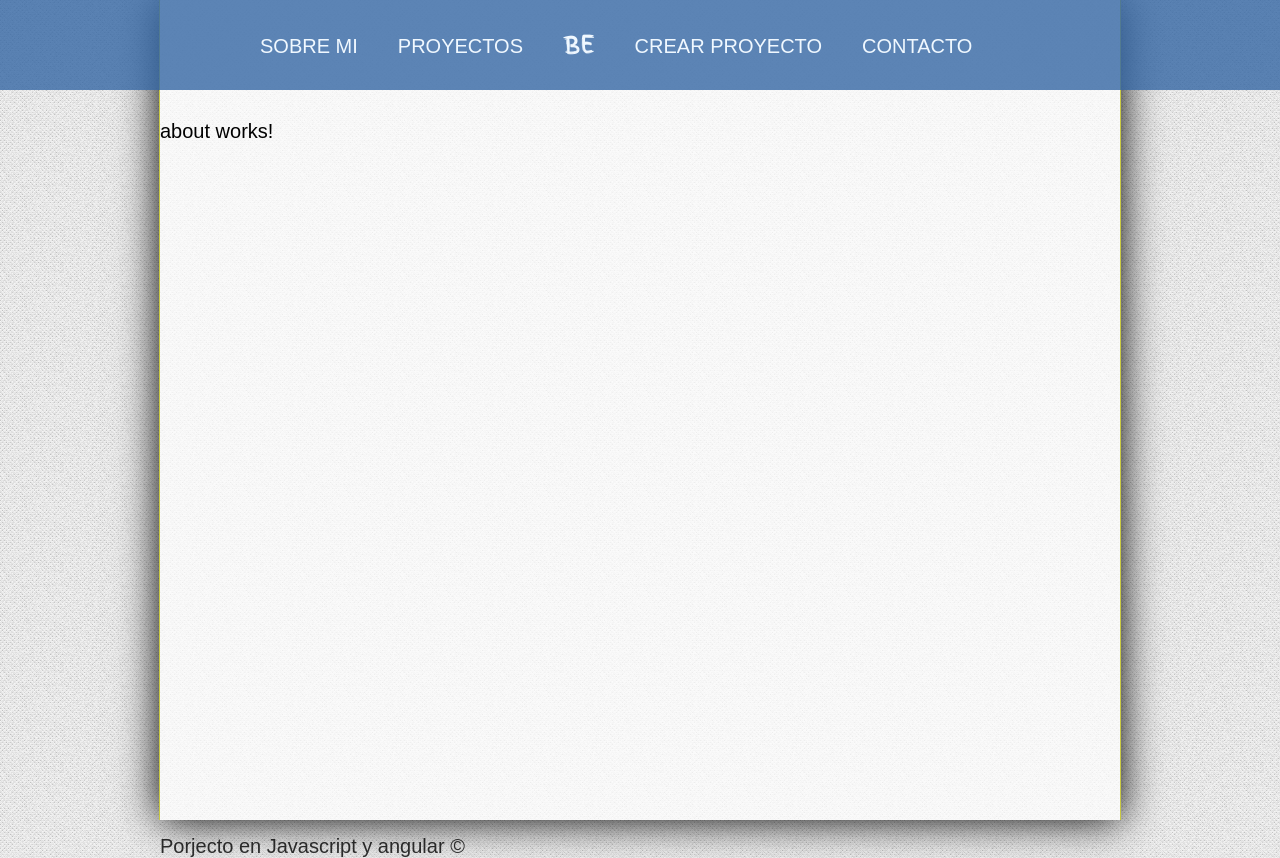
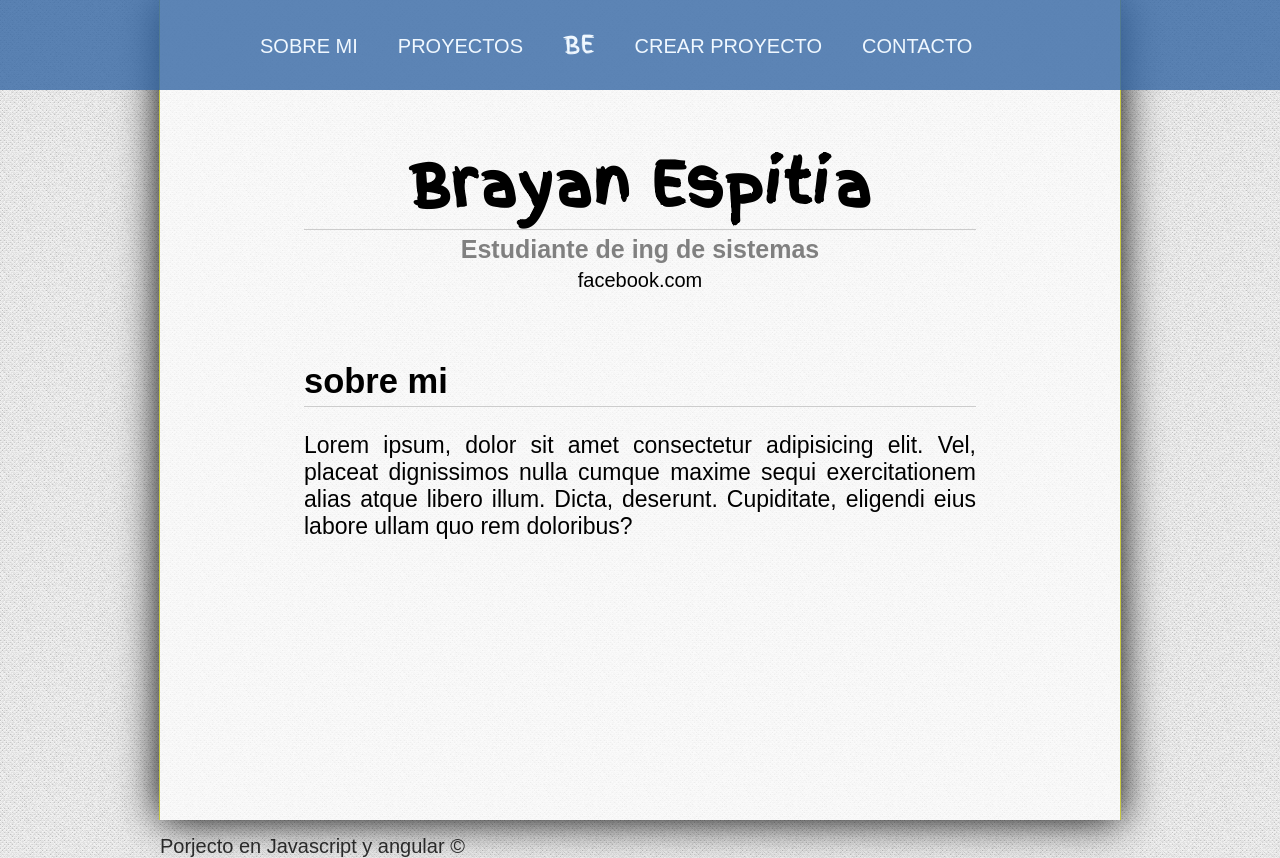
Before and after one commit to brayanespitia/proyectoAngular, an Angular app: page / in a window 1280 px wide. Built offline with nearby package versions, Linux system fonts and the light colour scheme.

Commit message:
maquetando el about

```diff
--- a/src/app/app.component.html
+++ b/src/app/app.component.html
@@ -1,10 +1,10 @@
 <header>
   <ul>
-    <li><a [routerLink]="['/sobre-mi']" [routerLinkActive]='[actived]'> sobre mi </a></li>
-    <li><a [routerLink]="['/proyectos']" [routerLinkActive]='[actived]'> proyectos </a></li>
+    <li><a [routerLink]="['/sobre-mi']" [routerLinkActive]="['actived']"> sobre mi </a></li>
+    <li><a [routerLink]="['/proyectos']" [routerLinkActive]="['actived']"> proyectos </a></li>
     <li id="logo"> <a href="#">BE</a></li>
-    <li><a [routerLink]="['/crear-proyecto']" [routerLinkActive]='[actived]'> crear proyecto </a></li>
-    <li><a [routerLink]="['/contacto']" [routerLinkActive]='[actived]'> contacto </a></li>
+    <li><a [routerLink]="['/crear-proyecto']" [routerLinkActive]="['actived']"> crear proyecto </a></li>
+    <li><a [routerLink]="['/contacto']" [routerLinkActive]="['actived']"> contacto </a></li>
   </ul>
 </header>
 
--- a/src/app/components/about/about.component.html
+++ b/src/app/components/about/about.component.html
@@ -1 +1,12 @@
-<p>about works!</p>
+<div id="title">
+    <h1>{{title}}</h1>
+    <h2>{{subtitle}}</h2>
+    <p>{{web}}</p>
+</div>
+
+<article class="about">
+    <h2>sobre mi</h2>
+    <p>Lorem ipsum, dolor sit amet consectetur adipisicing elit. Vel, placeat dignissimos nulla cumque maxime sequi
+        exercitationem alias atque libero illum. Dicta, deserunt. Cupiditate, eligendi eius labore ullam quo rem
+        doloribus?</p>
+</article>
--- a/src/app/components/about/about.component.ts
+++ b/src/app/components/about/about.component.ts
@@ -1,15 +1,20 @@
-import { Component, OnInit } from '@angular/core';
+import { Component, OnInit } from "@angular/core";
 
 @Component({
-  selector: 'app-about',
-  templateUrl: './about.component.html',
-  styleUrls: ['./about.component.css']
+  selector: "app-about",
+  templateUrl: "./about.component.html",
+  styleUrls: ["./about.component.css"]
 })
 export class AboutComponent implements OnInit {
+  public title: string;
+  public subtitle: string;
+  public web: string;
 
-  constructor() { }
-
-  ngOnInit(): void {
+  constructor() {
+    this.title = "Brayan Espitia";
+    this.subtitle = "Estudiante de ing de sistemas";
+    this.web = "facebook.com";
   }
 
+  ngOnInit(): void {}
 }
--- a/src/assets/css/styles.css
+++ b/src/assets/css/styles.css
@@ -98,3 +98,43 @@ footer {
   padding-top: 15px;
   color: rgba(0, 0, 0, 0.8);
 }
+
+/* sobre mi*/
+#title {
+  width: 70%;
+  margin: 0px auto;
+  text-align: center;
+  margin-top: 20px;
+  margin-bottom: 70px;
+}
+#title h1 {
+  font-family: "finger";
+  font-size: 60px;
+  border-bottom: 1px solid #ccc;
+}
+
+#title h2 {
+  font-size: 25px;
+  color: gray;
+  margin-top: 5px;
+  margin-bottom: 5px;
+}
+
+article.about {
+  width: 70%;
+  margin: 0px auto;
+  margin-bottom: 20px;
+  font-size: 23px;
+}
+
+.about h2 {
+  border-bottom: 1px solid #ccc;
+  padding-bottom: 5px;
+  margin-bottom: 5px;
+}
+
+.about p {
+  padding-top: 20px;
+  padding-bottom: 30px;
+  text-align: justify;
+}
```
